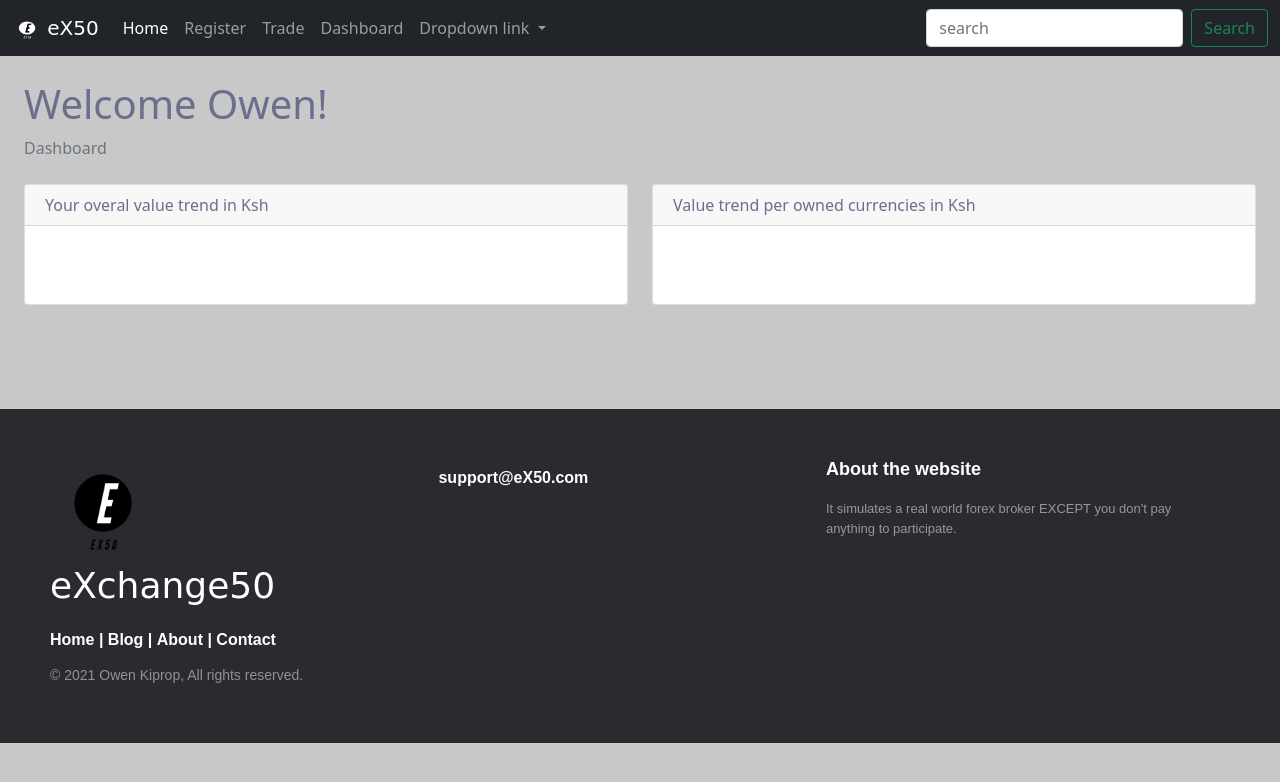
After one commit to 0xOwen/exchange50, a Flask app: page /dashboard in a window 1280 px wide. The commit adds this page. Shown: the top 782 px of the page. Run offline with Flask 2, Linux system fonts and the light colour scheme; some web fonts are replaced.

Commit message:
Added a user dashboard

```diff
--- a/application.py
+++ b/application.py
@@ -15,6 +15,10 @@ def register():
 def trade():
     return render_template("currency.html")
 
+@app.route("/dashboard")
+def dashboard():
+    return render_template("user_dashboard.html")
+
 if __name__ == "__main__":
     app.debug = True
     app.run()
--- a/templates/layout.html
+++ b/templates/layout.html
@@ -40,6 +40,9 @@
                     <li class="nav-item">
                         <a href="/trade" class="nav-link">Trade</a>
                     </li>
+                    <li class="nav-item">
+                      <a href="/dashboard" class="nav-link">Dashboard</a>
+                  </li>
 
                     <!--Just incase you need a drop down menu-->
                     <li class="nav-item dropdown">
--- /dev/null
+++ b/templates/user_dashboard.html
@@ -0,0 +1,36 @@
+{% extends "layout.html" %}
+
+{% block title %} Dashboard {% endblock title %}
+
+{% block body %}
+
+    <main>
+        <div class="container-fluid px-4">
+            <h1 class="mt-4">Welcome Owen!</h1>
+            <ol class="breadcrumb mb-4">
+                <li class="breadcrumb-item active">Dashboard</li>
+            </ol>
+            <div class="row">
+                <div class="col-xl-6">
+                    <div class="card mb-4">
+                        <div class="card-header">
+                            <i class="fas fa-chart-area me-1"></i>
+                            Your overal value trend in Ksh
+                        </div>
+                        <div class="card-body"><canvas id="myAreaChart" width="100%" height="40"></canvas></div>
+                    </div>
+                </div>
+                <div class="col-xl-6">
+                    <div class="card mb-4">
+                        <div class="card-header">
+                            <i class="fas fa-chart-bar me-1"></i>
+                            Value trend per owned currencies in Ksh
+                        </div>
+                        <div class="card-body"><canvas id="myBarChart" width="100%" height="40"></canvas></div>
+                    </div>
+                </div>
+            </div>
+        </div>
+    </main>
+
+{% endblock body %}
```
